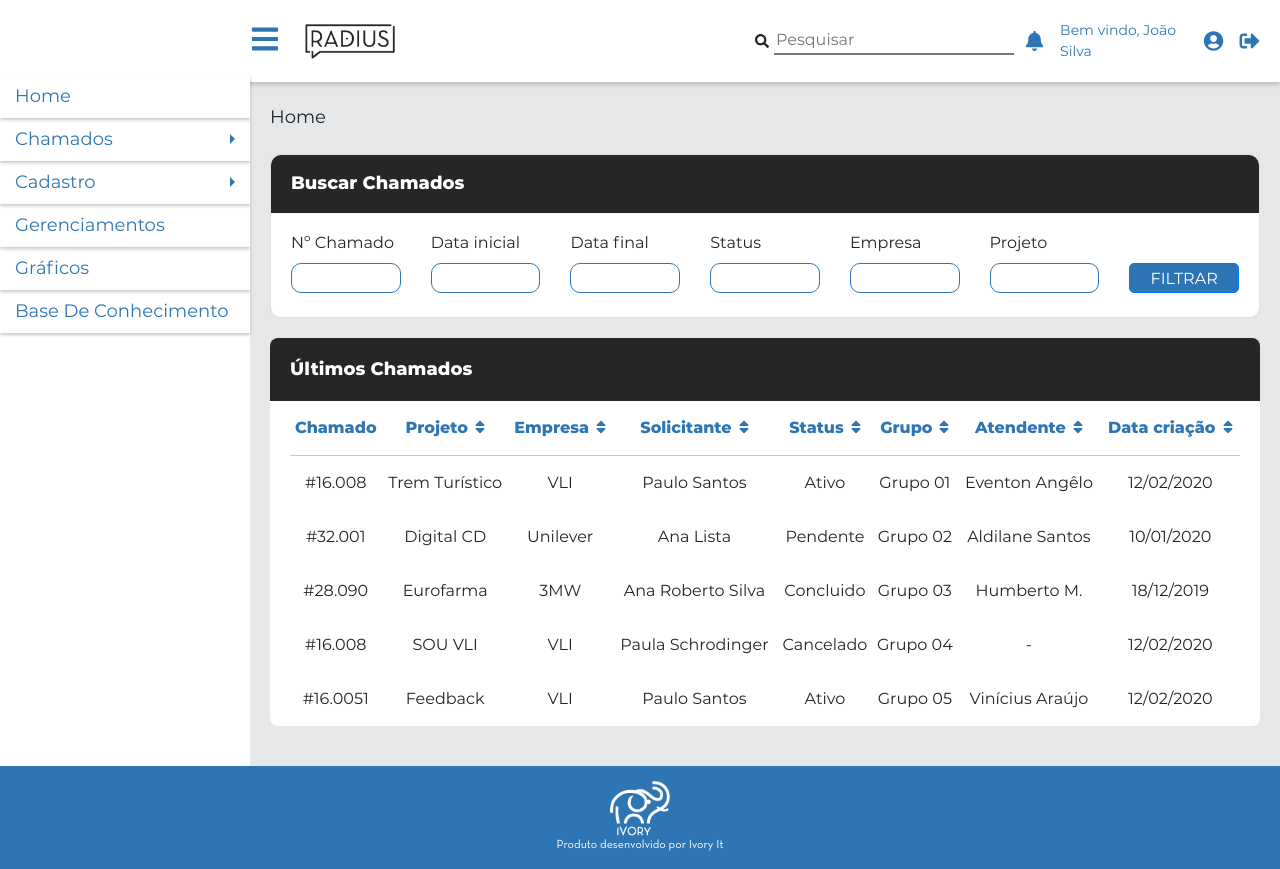
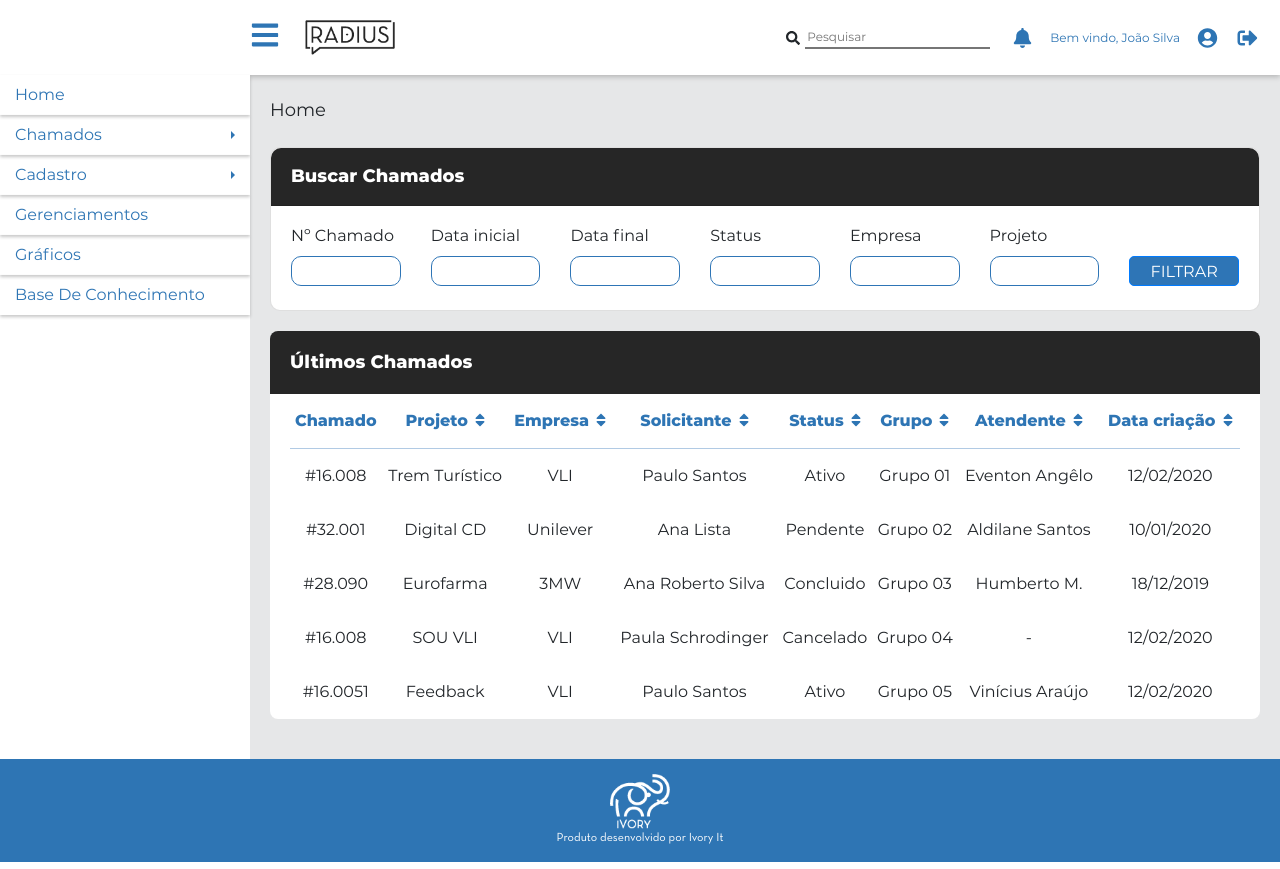
Before and after one commit to jorgelucasdev/Radius-IvoryFrontEnd, a React (Create React App) app in the folder radius/: page / in a window 1280 px wide. Built offline with nearby package versions, Linux system fonts and the light colour scheme.

Commit message:
Ajustes font-size apos o  merge

```diff
--- a/radius/src/index.scss
+++ b/radius/src/index.scss
@@ -22,7 +22,7 @@ th::selection {
       width: 100%;
       .nav-link {
         color: #2e75b4;
-        font-size: 18px;
+        font-size: 16px;
         box-shadow: 0 2px 3px 0 rgba(38, 38, 38, 0.25);
         padding: 8px 15px;
 
@@ -47,7 +47,7 @@ th::selection {
 
     .dropdown-item {
       padding: 8px 15px;
-      font-size: 18px;
+      font-size: 16px;
       box-shadow: 0 2px 3px 0 rgba(38, 38, 38, 0.25);
 
       &:hover {
--- a/radius/src/pages/DefaultLayoutPrivate/index.module.scss
+++ b/radius/src/pages/DefaultLayoutPrivate/index.module.scss
@@ -53,7 +53,8 @@
             border-top: none;
             border-left: none;
             border-right: none;
-            margin: 0 10px 0 0;
+            margin: 0 20px 0 0;
+            font-size: 12px;
           }
 
           .iconSino {
@@ -65,7 +66,7 @@
 
           span {
             color: #2e75b4;
-            font-size: 14px;
+            font-size: 12px;
           }
 
           .iconUser {
```
